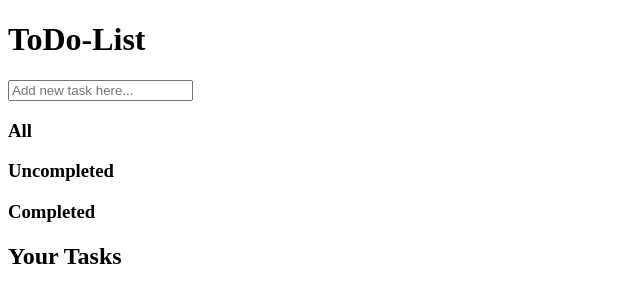
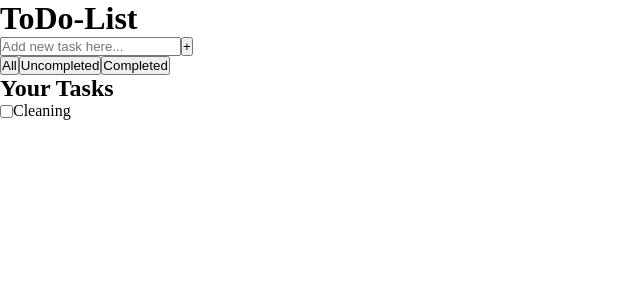
Before and after one commit to VivianTang11/React-TodoList, a React (Create React App) app: page / in a window 1280 px wide. Shown: the top 302 px of the page, without its empty margins (0-640 px from the left). Built offline with nearby package versions, Linux system fonts and the light colour scheme.

Commit message:
added components

```diff
--- a/src/App.js
+++ b/src/App.js
@@ -1,25 +1,21 @@
+import React, { createContext, useState } from "react";
+import Filter from "./Components/Filter";
+import Search from "./Components/Search";
+import TaskList from "./Components/TaskList";
+import './style.css'
 
-function App() {
+export default function App() {
+
   return (
       <>
         <header>
           <h1>ToDo-List</h1>
         </header>
         <main>
-        <section className="search-section">
-          <input type="text" placeholder="Add new task here..."></input>
-        </section>
-        <sction className="filter-section">
-          <h3>All</h3>
-          <h3>Uncompleted</h3>
-          <h3>Completed</h3>
-        </sction>
-        <section className="task-section">
-          <h2>Your Tasks</h2>
-        </section>
+          <Search />
+          <Filter />
+          <TaskList />
         </main>
       </>
   );
 }
-
-export default App;
--- /dev/null
+++ b/src/Components/Filter.jsx
@@ -0,0 +1,11 @@
+import React from 'react'
+
+export default function Filter() {
+  return (
+    <section className="filter-section">
+        <button>All</button>
+        <button>Uncompleted</button>
+        <button>Completed</button>
+    </section>
+  )
+}
--- /dev/null
+++ b/src/Components/Search.jsx
@@ -0,0 +1,11 @@
+import React from 'react'
+
+export default function Search() {
+
+  return (
+    <section className="search-section">
+        <input type="text" placeholder="Add new task here..." />
+        <button type="submit">+</button>
+    </section>
+  )
+}
--- /dev/null
+++ b/src/Components/Task.jsx
@@ -0,0 +1,10 @@
+import React from 'react'
+
+export default function Task() {
+  return (
+    <article className='task'>
+        <input type="checkbox" />
+        <p>Cleaning</p>
+    </article>
+  )
+}
--- /dev/null
+++ b/src/Components/TaskList.jsx
@@ -0,0 +1,11 @@
+import React from 'react'
+import Task from './Task'
+
+export default function TaskList() {
+  return (
+    <section className="task-section">
+        <h2>Your Tasks</h2>
+        <Task />
+    </section>
+  )
+}
--- a/src/style.css
+++ b/src/style.css
@@ -0,0 +1,10 @@
+*{
+    margin:0;
+    padding:0;
+    box-sizing: border-box;
+}
+
+.task{
+    display: flex;
+    align-items: center;
+}
```
Lines whose indentation alone changed are shown as unchanged.
